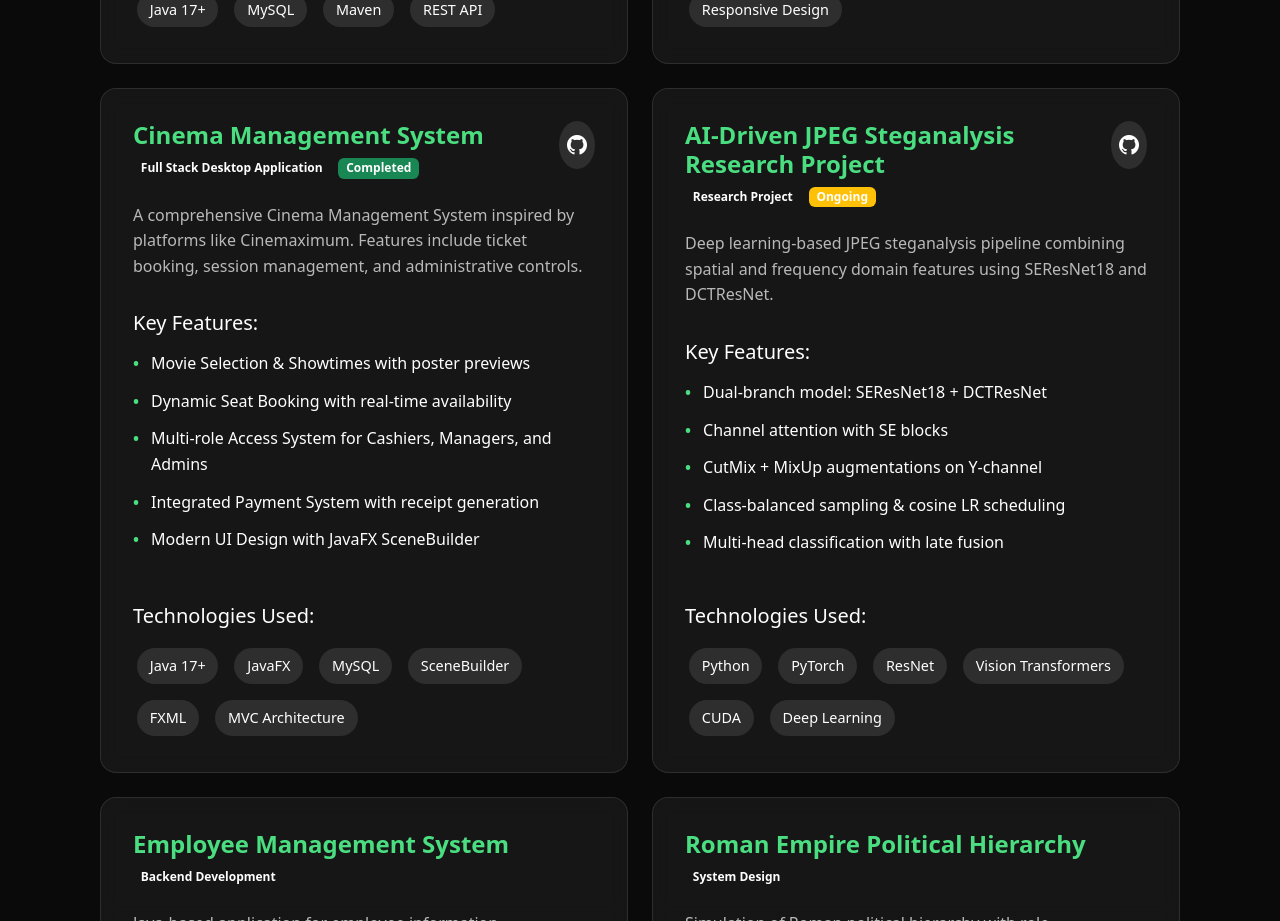
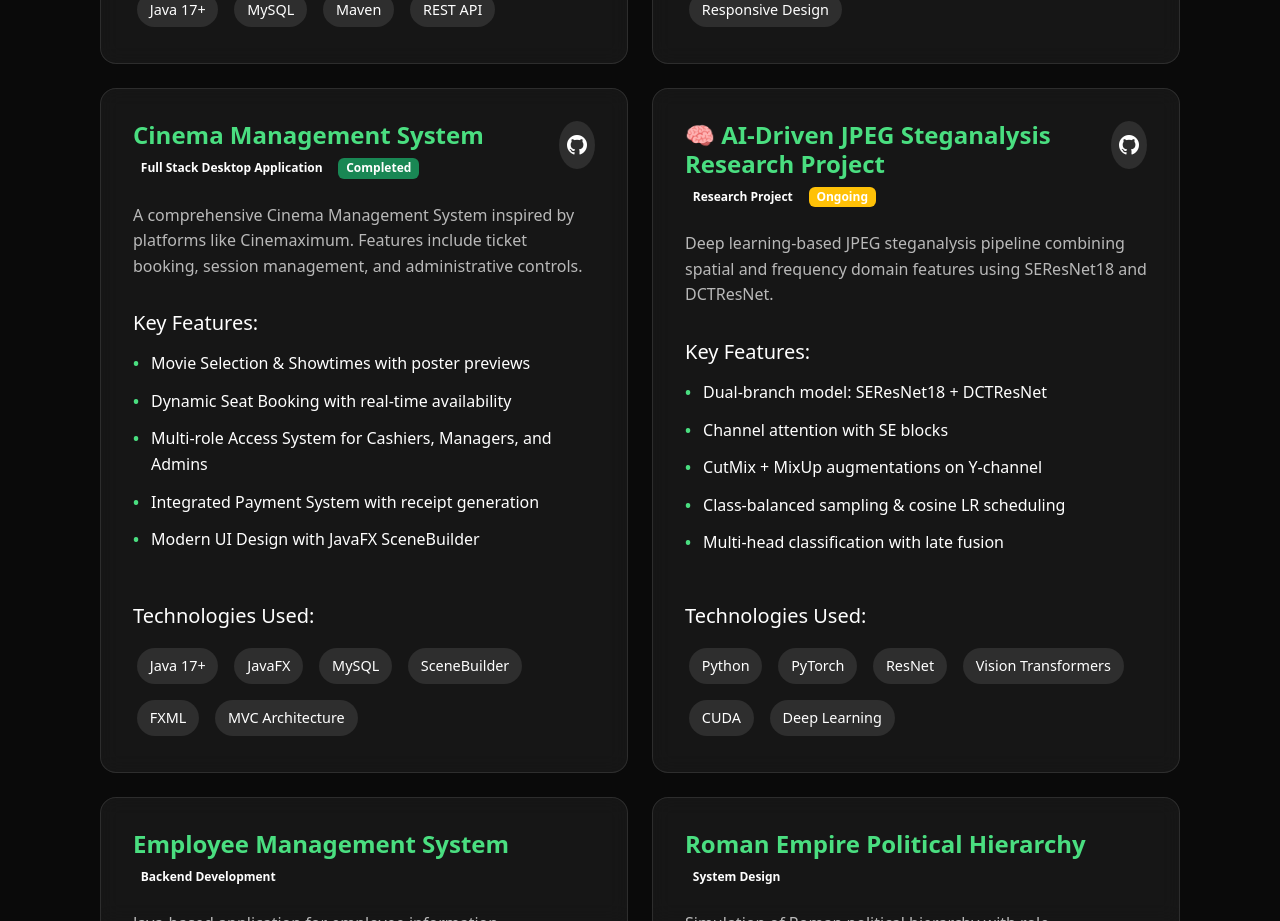
Before and after one commit to yarenbulut/myPortfolio, a React (Vite) app: page /projects in a window 1280 px wide. Shown: the part 1100-2021 px from the top of the page. Built offline with nearby package versions, Linux system fonts and the light colour scheme; the HTML template or start-up script is replaced by a standard one.

Commit message:
Add emoji to AI project title

```diff
--- a/src/pages/projects/index.tsx
+++ b/src/pages/projects/index.tsx
@@ -75,7 +75,7 @@ const Projects = () => {
       status: "Completed"
     },
     {
-      title: "AI-Driven JPEG Steganalysis Research Project",
+      title: "🧠 AI-Driven JPEG Steganalysis Research Project",
       description: "Deep learning-based JPEG steganalysis pipeline combining spatial and frequency domain features using SEResNet18 and DCTResNet.",
       features: [
         "Dual-branch model: SEResNet18 + DCTResNet",
```
